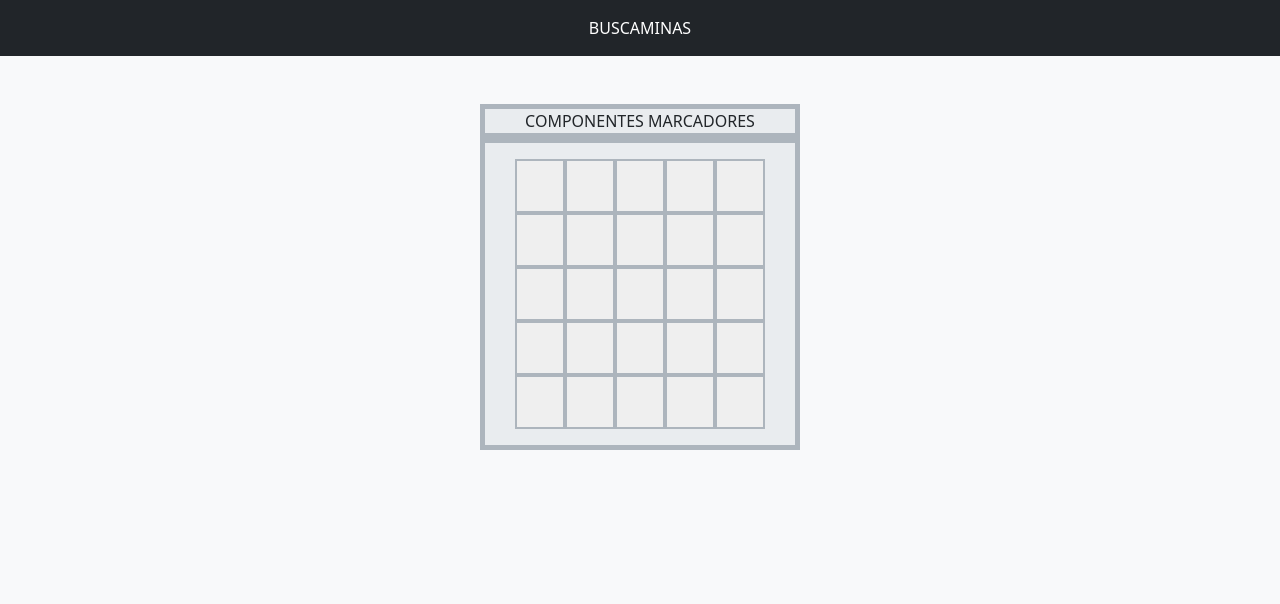
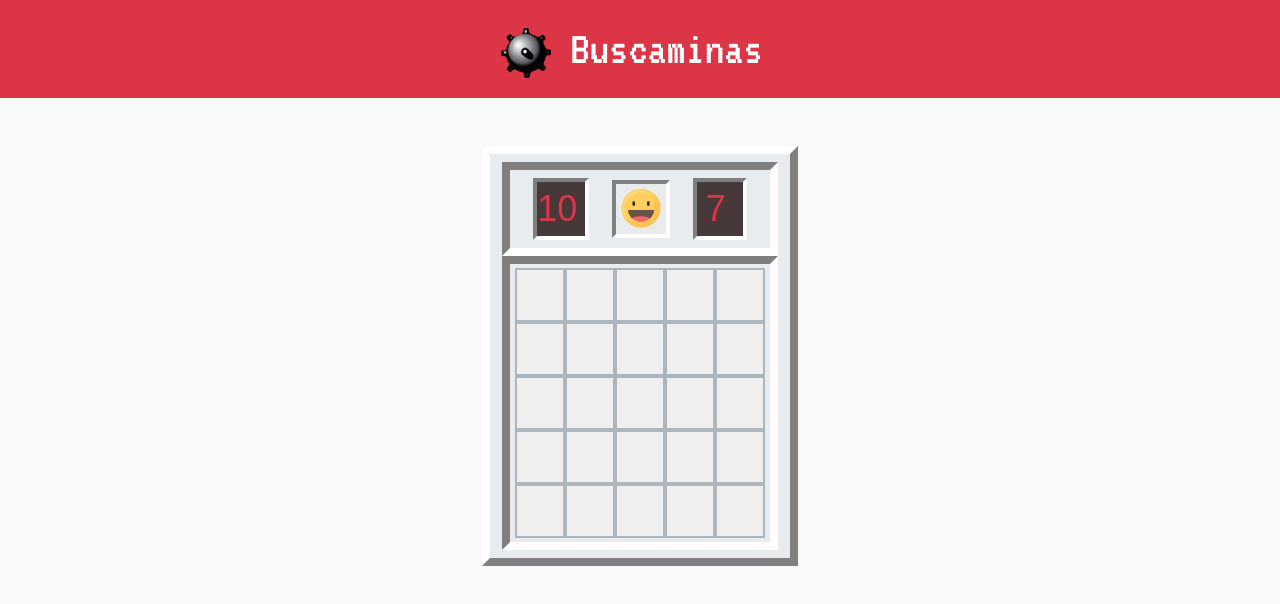
Before and after one commit to pacogomezarnal/buscaminasReact, a React app: page / in a window 1280 px wide. Built offline with nearby package versions, Linux system fonts and the light colour scheme; a web font is replaced by a local one.

Commit message:
Timer y finalizacion

```diff
--- a/public/index.html
+++ b/public/index.html
@@ -5,22 +5,22 @@
     <meta name="viewport" content="width=device-width, initial-scale=1.0">
     <title>Juego Buscaminas</title>
     <link href="https://cdn.jsdelivr.net/npm/bootstrap@5.3.1/dist/css/bootstrap.min.css" rel="stylesheet" integrity="sha384-4bw+/aepP/YC94hEpVNVgiZdgIC5+VKNBQNGCHeKRQN+PtmoHDEXuppvnDJzQIu9" crossorigin="anonymous">
+    <link href="https://fonts.cdnfonts.com/css/lcd" rel="stylesheet">
+    <link rel="preconnect" href="https://fonts.googleapis.com">
+    <link rel="preconnect" href="https://fonts.gstatic.com" crossorigin>
+    <link href="https://fonts.googleapis.com/css2?family=VT323&display=swap" rel="stylesheet">
 </head>
 <body class="bg-light">
-    <header class="text-bg-dark p-3">
-        <div class="text-center">BUSCAMINAS</div>
-    </header>
+    <nav class="navbar text-bg-danger">
+        <div class="container justify-content-center">
+          <a class="navbar-brand vintageFont" href="#">
+            <img src="bomba.png" alt="Bootstrap" height="50">
+            Buscaminas
+          </a>
+        </div>
+    </nav>
     <main class="mt-5">
-        <div class="container w-25 text-center">
-            <div class="row border border-5 border-dark-subtle bg-body-secondary">
-                <div class="col">COMPONENTES MARCADORES</div>
-            </div>
-            <div class="row border border-5 border-dark-subtle bg-body-secondary text-center justify-content-center">
-                <div class="col  my-3 p-0" style="max-width:270px;">
-                    <div id="app" style="width:270px;"></div>
-                </div>
-            </div>
-        </div>
+        <div id="app"></div>
     </main>
     <script src="https://cdn.jsdelivr.net/npm/bootstrap@5.3.1/dist/js/bootstrap.bundle.min.js" integrity="sha384-HwwvtgBNo3bZJJLYd8oVXjrBZt8cqVSpeBNS5n7C8IVInixGAoxmnlMuBnhbgrkm" crossorigin="anonymous"></script>
 </body>
--- /dev/null
+++ b/src/Carita.js
@@ -0,0 +1,4 @@
+import { useState } from 'react';
+
+export default function Carita(){
+}
--- a/src/Tablero.js
+++ b/src/Tablero.js
@@ -1,5 +1,8 @@
 import { useState } from 'react';
+import "./estilos.css";
 import Celda from "./Celda";
+import Tiempo from "./Tiempo";
+
 
 export default function Tablero(){
 
@@ -18,8 +21,23 @@ export default function Tablero(){
 
 
     return(
-        <div className="d-flex flex-wrap justify-content-center" style={{width:270}}>
-                {celdas}
+        <div className="container text-center"   style={{width:340}}>
+            <div className="grid bg-body-secondary py-2 px-4 borderOutSide m-0">
+                <div className="row bg-body-secondary borderInside ">
+                    <div className="d-flex flex-wrap justify-content-around">
+                        <div className='lcdText text-danger pe-2 m-2 borderInsideS'>10</div>
+                        <div className='align-self-center m-2 borderInsideS'><img src="acierto.png" style={{width:50}}></img></div>
+                        <Tiempo/>
+                    </div>
+                </div>
+                <div className="row borderInside bg-body-secondary text-center justify-content-center">
+                    <div className="col my-1 p-0">
+                        <div className="d-flex flex-wrap justify-content-center">
+                                {celdas}
+                        </div>
+                    </div>
+                </div>
+            </div>
         </div>
     );
 }
--- /dev/null
+++ b/src/Tiempo.js
@@ -0,0 +1,17 @@
+import './estilos.css'
+import { useState, useEffect } from 'react';
+
+export default function Tiempo(){
+    const [seconds, setSeconds] = useState(0);
+
+    useEffect(() => {
+      const interval = setInterval(() => {
+        setSeconds(seconds => seconds + 1);
+      }, 1000);
+      return () => clearInterval(interval);
+    }, []);
+
+    return(
+        <div className='lcdText text-danger pe-2 m-2 borderInsideS' style={{width:54}}>{seconds}</div>
+    );
+}
--- a/src/estilos.css
+++ b/src/estilos.css
@@ -0,0 +1,55 @@
+.vintageFont{
+    font-size: 48px;
+    font-family: 'VT323', monospace;
+    color: #FFFFFF;
+}
+.lcdText{
+    font-family: 'LCD', sans-serif;
+    font-size: 36px;
+    background-color: #473939;
+}
+
+.borderInside{
+    border-top-width: 8px;
+    border-top-color: rgb(127, 127, 127);
+    border-top-style: solid;
+    border-left-width: 8px;
+    border-left-color: rgb(127, 127, 127);
+    border-left-style: solid;
+    border-bottom-width: 8px;
+    border-bottom-color: rgb(255, 255, 255);
+    border-bottom-style: solid;
+    border-right-width: 8px;
+    border-right-color: rgb(255, 255, 255);
+    border-right-style: solid;
+}
+
+.borderInsideS{
+    border-top-width: 4px;
+    border-top-color: rgb(127, 127, 127);
+    border-top-style: solid;
+    border-left-width: 4px;
+    border-left-color: rgb(127, 127, 127);
+    border-left-style: solid;
+    border-bottom-width: 4px;
+    border-bottom-color: rgb(255, 255, 255);
+    border-bottom-style: solid;
+    border-right-width: 4px;
+    border-right-color: rgb(255, 255, 255);
+    border-right-style: solid;
+}
+
+.borderOutSide{
+    border-top-width: 8px;
+    border-top-color: rgb(255, 255, 255);
+    border-top-style: solid;
+    border-left-width: 8px;
+    border-left-color: rgb(255, 255, 255);
+    border-left-style: solid;
+    border-bottom-width: 8px;
+    border-bottom-color: rgb(127, 127, 127);
+    border-bottom-style: solid;
+    border-right-width: 8px;
+    border-right-color: rgb(127, 127, 127);
+    border-right-style: solid;
+}
```
Also changed, not shown: public/acierto.png (added), public/bomba.png (added).
